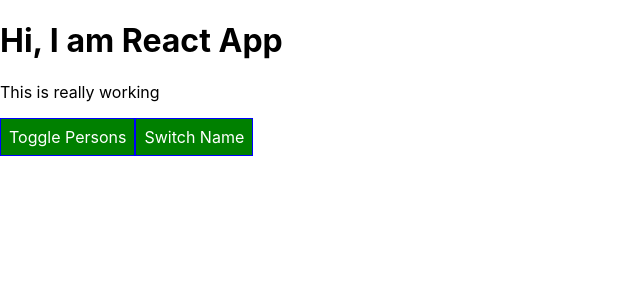
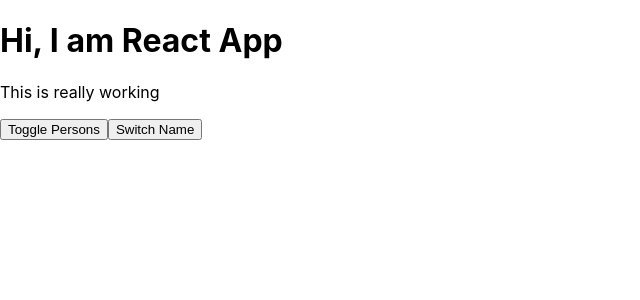
Before and after one commit to ankit1601/react_app_practice, a React app in the folder react-complete-guide/: page / in a window 1280 px wide. Shown: the top 300 px of the page, without its empty margins (0-640 px from the left). Built offline with nearby package versions, Linux system fonts and the light colour scheme.

Commit message:
Tried ErrorBoundary HOC in react 16

```diff
--- a/react-complete-guide/src/App.css
+++ b/react-complete-guide/src/App.css
@@ -8,6 +8,28 @@
 
 .bold{
   font-weight: bold;
+}
+
+.App button{
+  border: 1px solid blue;
+  padding: 16px;
+  background-color: green;
+  font:inherit;
+  color: white;
+}
+
+.App button:hover{
+  background-color: lightgreen;
+  color: black;
+}
+
+.App button.Red{
+  background-color: red;
+}
+
+.App button.Red:hover{
+  background-color: salmon;
+  color: black;
 }
 
 /* .App-logo {
--- a/react-complete-guide/src/App.js
+++ b/react-complete-guide/src/App.js
@@ -1,7 +1,9 @@
 import React, {Component} from 'react';
-import logo from './logo.svg';
+// import logo from './logo.svg';
 import classes from './App.css';
 import Person from './Person/Person';
+import ErrorBoundary from './ErrorBoundary/ErrorBoundary'; //this is higher order component provided by react 16 it's
+//a component to handle any error that components might throw. This will work only in production mode not in Development mode
 
 class App extends Component {
  state = {
@@ -60,26 +62,27 @@
 
  render(){
    console.log('render is called')
-   const style = {
-     backgroundColor:'green',
-     color:"white",
-     font:'inherit',
-     border:'1px solid blue',
-     padding:'8px',
-     cursor:'pointer',
-   }
+  //  const style = {
+  //    backgroundColor:'green',
+  //    color:"white",
+  //    font:'inherit',
+  //    border:'1px solid blue',
+  //    padding:'8px',
+  //    cursor:'pointer',
+  //  }
 
    let persons = null;
+   let btnClass = ''
 
    if(this.state.showPersons){
      persons = (
       <div>
 
       {this.state.persons.map((person, index) =>  {
-         return <Person key={person.id} click = {()=>this.deletePersonHandler(index)}
+         return <ErrorBoundary key={person.id}><Person  click = {()=>this.deletePersonHandler(index)}
                         name={person.name}
                         age={person.age}
-                        changed={(event)=>{this.nameChangeHandler(event,person.id)}} />
+                        changed={(event)=>{this.nameChangeHandler(event,person.id)}} /></ErrorBoundary>
       })}
       {/* <Person
       name={this.state.persons[0].name}
@@ -95,7 +98,9 @@
   </div>
      )
 
-     style.backgroundColor ='red';
+     //style.backgroundColor ='red';
+     btnClass = classes.Red //This is enabled  by css module. it keep all class when you import classes(any name allowed)
+                            // from css file. classes will contain all class even if they are nested
    }
 
   let assignedClasses = [];
@@ -109,8 +114,8 @@
       <div className={classes.App}>
         <h1 key={"hdsgksjdh"} >Hi, I am React App</h1>
         <p key={"sdnhdj"} className={assignedClasses.join(' ')}>This is really working</p>
-        <button key={'shdgshad'} style={style} onClick={this.togglePersonHandler}>Toggle Persons</button>
-        <button key={'shdgssjdad'} style={style} onClick={()=>{return this.switchNameHandler("Ankit Aggarwal!!!")}}>Switch Name</button>
+        <button key={'shdgshad'} className={btnClass}  onClick={this.togglePersonHandler}>Toggle Persons</button>
+        <button key={'shdgssjdad'}  onClick={()=>{return this.switchNameHandler("Ankit Aggarwal!!!")}}>Switch Name</button>
         {persons}
       </div>
   );
--- /dev/null
+++ b/react-complete-guide/src/ErrorBoundary/ErrorBoundary.js
@@ -0,0 +1,25 @@
+import React, {Component} from 'react';
+
+class ErrorBoundary extends Component{
+    state = {
+        hasError: false,
+        errorMessage: ''
+    }
+    componentDidCatch = (error, info) =>{
+        this.setState({
+            hasError:true,
+            errorMessage:error
+        })
+    }
+
+    render(){
+        if(this.state.hasError){
+        return(<h1>{this.state.errorMessage}</h1>)
+        }
+        else{
+            return this.props.children;
+        }
+    }
+}
+
+export default ErrorBoundary;
--- a/react-complete-guide/src/Person/Person.css
+++ b/react-complete-guide/src/Person/Person.css
@@ -6,3 +6,9 @@
     padding:16x;
     text-align: center;
 }
+
+@media (min-width: 500px){
+    .Person{
+        width: 450px;
+    }
+}
--- a/react-complete-guide/src/Person/Person.js
+++ b/react-complete-guide/src/Person/Person.js
@@ -2,7 +2,11 @@
 import classes from './Person.css';
 
 const person = (props) =>{
+    const rnd = Math.random()
 
+    // if (rnd > 0.7){
+    //     throw new Error("Something went Wrong");
+    // }
     return (
     <div className={classes.Person}>
         <p onClick={props.click}>I'm a {props.name} i am {props.age} years old</p>
```
